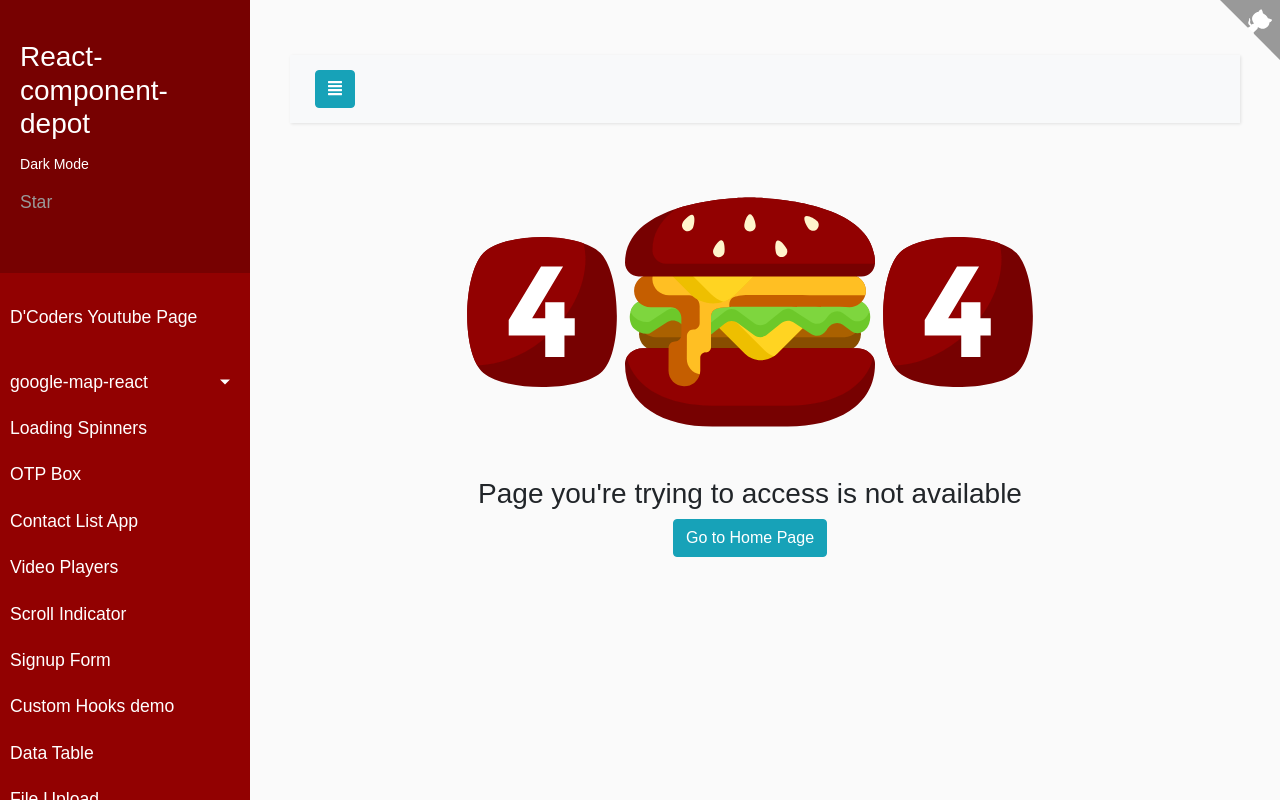
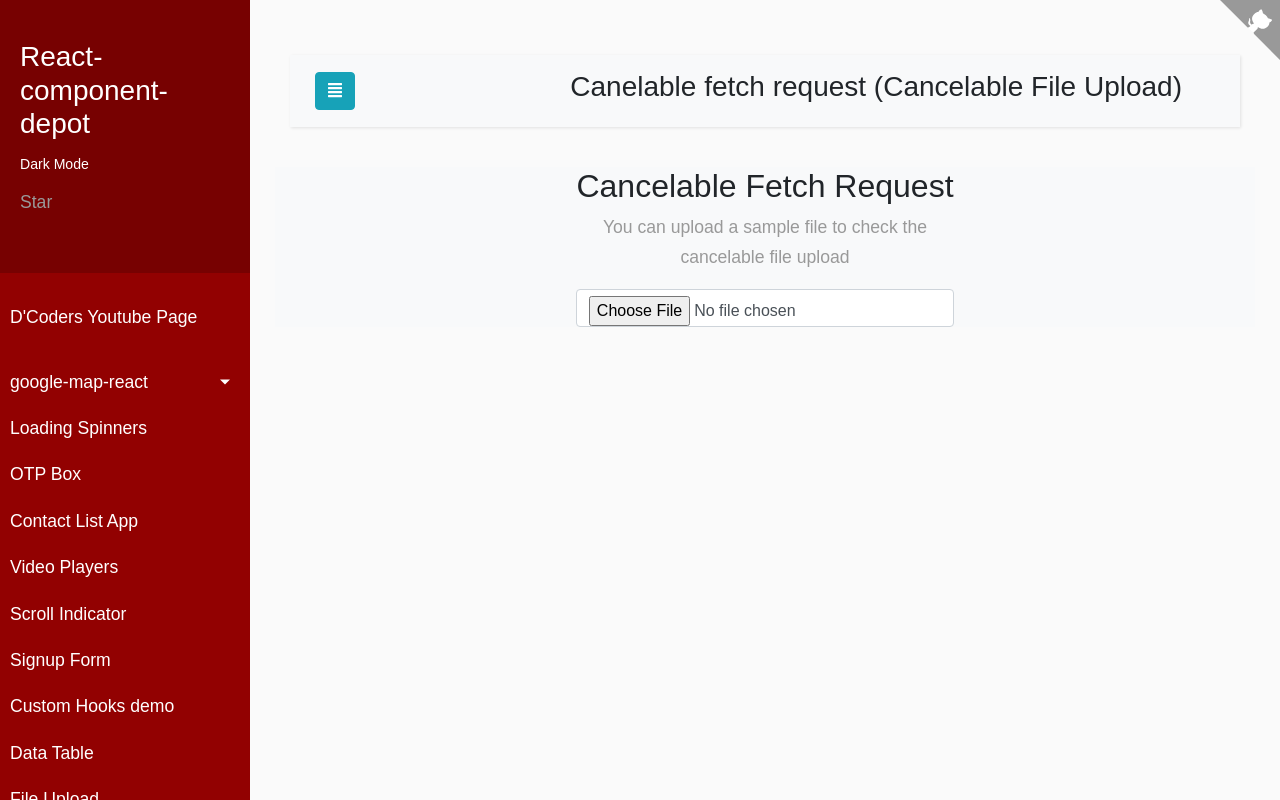
Before and after one commit to codegeous/react-component-depot, a React (Create React App) app: page /cancelable-fetch-request in a window 1280 px wide. Built offline with nearby package versions, Linux system fonts and the light colour scheme; some icons are missing.

Commit message:
Added GTM and demo for cancelable fetch request

```diff
--- a/package.json
+++ b/package.json
@@ -27,6 +27,7 @@
         "react-draggable": "^4.4.2",
         "react-ga": "^3.1.2",
         "react-google-recaptcha": "^2.1.0",
+        "react-gtm-module": "^2.0.11",
         "react-leaflet": "^2.7.0",
         "react-leaflet-draw": "^0.19.0",
         "react-leaflet-easyprint": "^2.0.0",
--- a/src/components/AddContact/index.js
+++ b/src/components/AddContact/index.js
@@ -23,7 +23,7 @@ const AddContact = ({ onClose }) => {
             <Modal.Header closeButton>
                 <Modal.Title>New Contact</Modal.Title>
             </Modal.Header>
-            <Modal.Body>
+            <Modal.Body id="add-contact-modal">
                 <form>
                     <div className="form-group">
                         <label>Name</label>
--- /dev/null
+++ b/src/components/Table/index.js
@@ -0,0 +1,44 @@
+import React from "react";
+
+const DEFAULT_TABLE_CONFIG = {
+  tableClassName: "rounded-table",
+  headerClassName: "bg-primary text-white",
+};
+
+const Table = ({ columns, dataSource, config = {} }) => {
+  const TABLE_CONFIG = {
+    ...DEFAULT_TABLE_CONFIG,
+    ...config,
+  };
+
+  const renderData = (data, column) => {
+    if (typeof column.render === "function") {
+      return column.render(data[column.key]);
+    } else {
+      return data[column.key];
+    }
+  };
+
+  return (
+    <table className={"table " + TABLE_CONFIG.tableClassName}>
+      <thead className={TABLE_CONFIG.headerClassName}>
+        <tr>
+          {columns?.map((column, idx) => (
+            <th key={idx}> {column.title} </th>
+          ))}
+        </tr>
+      </thead>
+      <tbody>
+        {dataSource?.map((data, idx) => (
+          <tr key={idx}>
+            {columns?.map((column, index) => (
+              <td key={index}>{renderData(data, column)}</td>
+            ))}
+          </tr>
+        ))}
+      </tbody>
+    </table>
+  );
+};
+
+export default Table;
--- a/src/index.js
+++ b/src/index.js
@@ -14,6 +14,13 @@ import * as Sentry from "@sentry/react";
 import { Integrations } from "@sentry/tracing";
 import { DndProvider } from "react-dnd";
 import { HTML5Backend } from "react-dnd-html5-backend";
+import TagManager from 'react-gtm-module'
+
+const tagManagerArgs = {
+    gtmId: 'GTM-N34MGJK'
+}
+
+TagManager.initialize(tagManagerArgs)
 
 if (process.env.NODE_ENV === "production") {
   Sentry.init({
--- /dev/null
+++ b/src/pages/CancelableFetchRequest/index.js
@@ -0,0 +1,74 @@
+import React, { useRef, useState } from "react";
+import Header from "components/Header";
+
+const CancelableFetchRequest = () => {
+  const abortController = useRef(null);
+
+  const [uploading, setUploading] = useState(false);
+
+  const uploadFile = async ({ target: { files } }) => {
+    let data = new FormData();
+    data.append("file", files[0]);
+
+    try {
+      setUploading(true);
+      abortController.current = new AbortController();
+
+      const response = await fetch("https://file.io?expires=1m", {
+        signal: abortController.current.signal,
+        method: "POST",
+        body: data,
+      });
+      await response.json();
+      setUploading(false);
+    } catch (error) {
+      setUploading(false);
+      console.log(JSON.stringify(error));
+
+      if (error.name === "AbortError") {
+        alert("Request aborted by user");
+      }
+    }
+  };
+
+  const cancelRequest = () =>
+    abortController.current && abortController.current.abort();
+
+  return (
+    <>
+      <Header title="Canelable fetch request (Cancelable File Upload)" />
+
+      <div className="row justify-content-center bg-light">
+        <div className="col-md-5 text-center">
+          <h2>Cancelable Fetch Request</h2>
+
+          <p>
+            You can upload a sample file to check the cancelable file upload
+          </p>
+          <input
+            type="file"
+            className="form-control profile-pic-uploader"
+            onChange={uploadFile}
+          />
+          {uploading && (
+            <div className="row mt-3">
+              <div className="col pt-1">
+                Uploading your file, please wait...
+              </div>
+              <div className="col-auto">
+                <span
+                  className="text-primary cursor-pointer"
+                  onClick={() => cancelRequest()}
+                >
+                  Cancel
+                </span>
+              </div>
+            </div>
+          )}
+        </div>
+      </div>
+    </>
+  );
+};
+
+export default CancelableFetchRequest;
--- /dev/null
+++ b/src/pages/UserListTable/index.js
@@ -0,0 +1,54 @@
+import Axios from "axios";
+import Header from "components/Header";
+import Table from "components/Table";
+import React, { useEffect, useState } from "react";
+
+const UserListTable = () => {
+  const [users, setUsers] = useState([]);
+
+  const columns = [
+    { title: "S.No", key: "id" },
+    { title: "Name", key: "name" },
+    { title: "UserName", key: "username" },
+    {
+      title: "Email",
+      key: "email",
+      render: (email) => <a href={`mailto:${email}`}>{email}</a>,
+    },
+    {
+      title: "Phone",
+      key: "phone",
+      render: (phone) => <a href={`tel:${phone}`}>{phone}</a>,
+    },
+    { title: "Company", key: "company", render: ({ name }) => name },
+    { title: "Website", key: "website" },
+  ];
+
+  useEffect(() => {
+    const getData = async () => {
+      try {
+        const { data } = await Axios.get(
+          "https://jsonplaceholder.typicode.com/users"
+        );
+
+        setUsers(data);
+      } catch (e) {}
+    };
+
+    getData();
+  }, []);
+
+  return (
+    <>
+      <Header title="User List (Table)" />
+      <div className="row justify-content-center">
+        <div className="col-lg-12">
+          {/* <pre>{JSON.stringify(users, 0, 2)}</pre> */}
+          <Table columns={columns} dataSource={users} />
+        </div>
+      </div>
+    </>
+  );
+};
+
+export default UserListTable;
--- a/src/routes.js
+++ b/src/routes.js
@@ -1,4 +1,3 @@
-import SearchFilterDebounced from "pages/SearchFilterDebounced";
 import React from "react";
 
 const GoogleMaps = React.lazy(() => import("pages/GoogleMaps"));
@@ -31,6 +30,13 @@ const TreeList = React.lazy(() => import("pages/TreeList"));
 const Rating = React.lazy(() => import("pages/Rating"));
 const SimpleTabs = React.lazy(() => import("pages/SimpleTabs"));
 const TeamSelection = React.lazy(() => import("pages/TeamSelection"));
+const SearchFilterDebounced = React.lazy(() =>
+  import("pages/SearchFilterDebounced")
+);
+const CancelableFetchRequest = React.lazy(() =>
+  import("pages/CancelableFetchRequest")
+);
+const UserListTable = React.lazy(() => import("pages/UserListTable"));
 
 const routes = [
   {
@@ -269,6 +275,20 @@ const routes = [
   },
   {
     enabled: true,
+    path: "/cancelable-fetch-request",
+    component: CancelableFetchRequest,
+    navbar: "Cancelable Fetch Request",
+    child: null,
+  },
+  {
+    enabled: true,
+    path: "/user-list-table",
+    component: UserListTable,
+    navbar: "User List Table",
+    child: null,
+  },
+  {
+    enabled: true,
     path: "/react-basics",
     component: ReactBasics,
     navbar: "React Basic",
```
Also changed, not shown: 1 other file (tests, documents, lock files or other folders).
